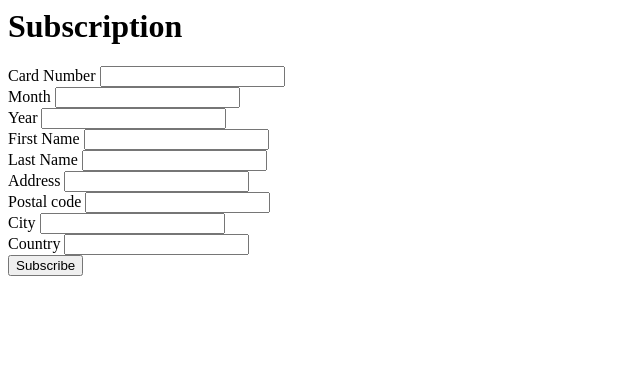
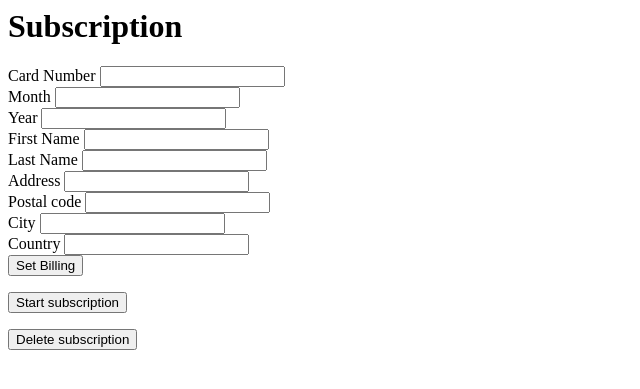
Before and after one commit to mattiaslundberg/django-recurly-poc, a Django app: page /subscription/ in a window 1280 px wide. Shown: the top 389 px of the page, without its empty margins (0-640 px from the left). Run offline with Django 3.2, Linux system fonts and the light colour scheme; some libraries are stand-ins or nearby versions.

Commit message:
Add subscription support.

```diff
--- a/myrecurly/static/js/subscription.js
+++ b/myrecurly/static/js/subscription.js
@@ -1,4 +1,4 @@
-$("form").on("submit", function(evnt) {
+$("form.billing").on("submit", function(evnt) {
     evnt.preventDefault();
     var form = this;
 
--- a/myrecurly/subscription/views.py
+++ b/myrecurly/subscription/views.py
@@ -25,3 +25,19 @@ class BillingInfo(views.APIView):
         recurly_account.billing_info = recurly.BillingInfo(token_id=request.POST["recurly-token"])
         recurly_account.save()
         return HttpResponse()
+
+class SubscriptionInfo(views.APIView):
+    def get(self, request, *args, **kwargs):
+        recurly_account = recurly.Account.get(request.user.id)
+        return HttpResponse(recurly_account.subscriptions()[0].state)
+
+    def post(self, request, *args, **kwargs):
+        recurly_account = recurly.Account.get(request.user.id)
+        subscription = recurly.Subscription(plan_code="haxxor", currency="EUR", account=recurly_account)
+        subscription.save()
+        return HttpResponse("Saved")
+
+    def delete(self, request, *args, **kwargs):
+        recurly_account = recurly.Account.get(request.user.id)
+        recurly_account.subscripsions().cancel()
+        return HttpResponse()
--- a/myrecurly/templates/subscription_main.html
+++ b/myrecurly/templates/subscription_main.html
@@ -5,7 +5,7 @@
 <body>
     <h1>Subscription</h1>
 
-    <form method="post" action="/api/billing/">
+    <form method="post" action="/api/billing/" id="billing">
         {% csrf_token %}
         <div>
           <label for="number">Card Number</label>
@@ -48,9 +48,17 @@
           <input type="text" data-recurly="country" id="country" name="country">
         </div>
 
-        <button id="subscribe">Subscribe</button>
+        <button id="subscribe">Set Billing</button>
 
         <input type="hidden" data-recurly="token" name="recurly-token">
+    </form>
+    <form action="/api/subscription/" method="post">
+        {% csrf_token %}
+        <button id="setsubscription">Start subscription</button>
+    </form>
+    <form action="/api/subscription/" method="delete">
+        {% csrf_token %}
+        <button id="setsubscription">Delete subscription</button>
     </form>
     <script src="https://code.jquery.com/jquery-2.1.1.min.js"></script>
     <script src="https://js.recurly.com/v3/recurly.js"></script>
--- a/myrecurly/urls.py
+++ b/myrecurly/urls.py
@@ -2,13 +2,14 @@ from django.conf.urls import patterns, include, url
 from django.contrib import admin
 admin.autodiscover()
 
-from myrecurly.subscription.views import BillingInfo
+from myrecurly.subscription.views import BillingInfo, SubscriptionInfo
 from myrecurly.views import HomeView
 
 urlpatterns = patterns("",
     url(r'^$', HomeView.as_view(), name='home'),
 
     url(r"^api/billing/", BillingInfo.as_view()),
+    url(r"^api/subscription/", SubscriptionInfo.as_view()),
 
     url(r"^subscription/", include("myrecurly.subscription.urls")),
 
```
